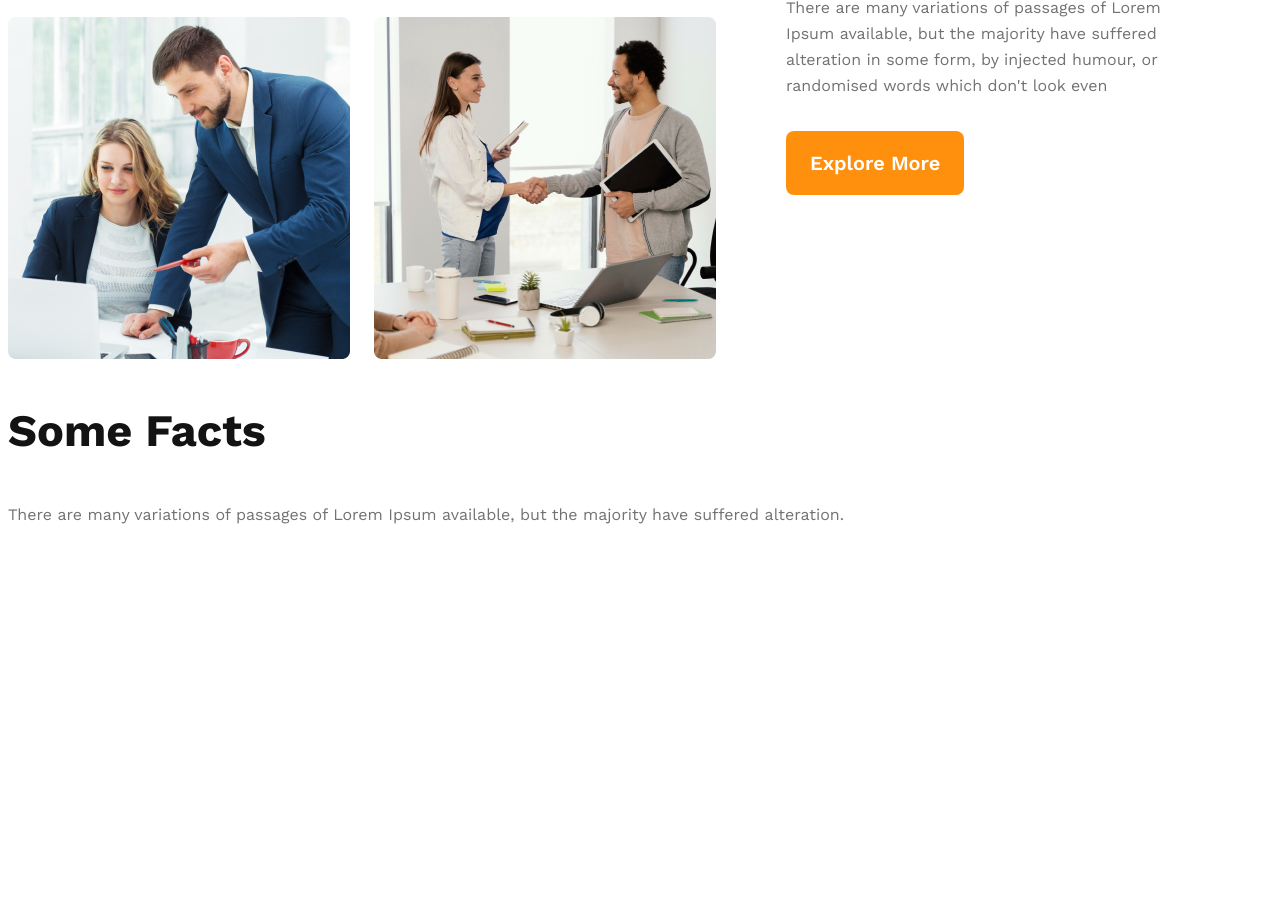
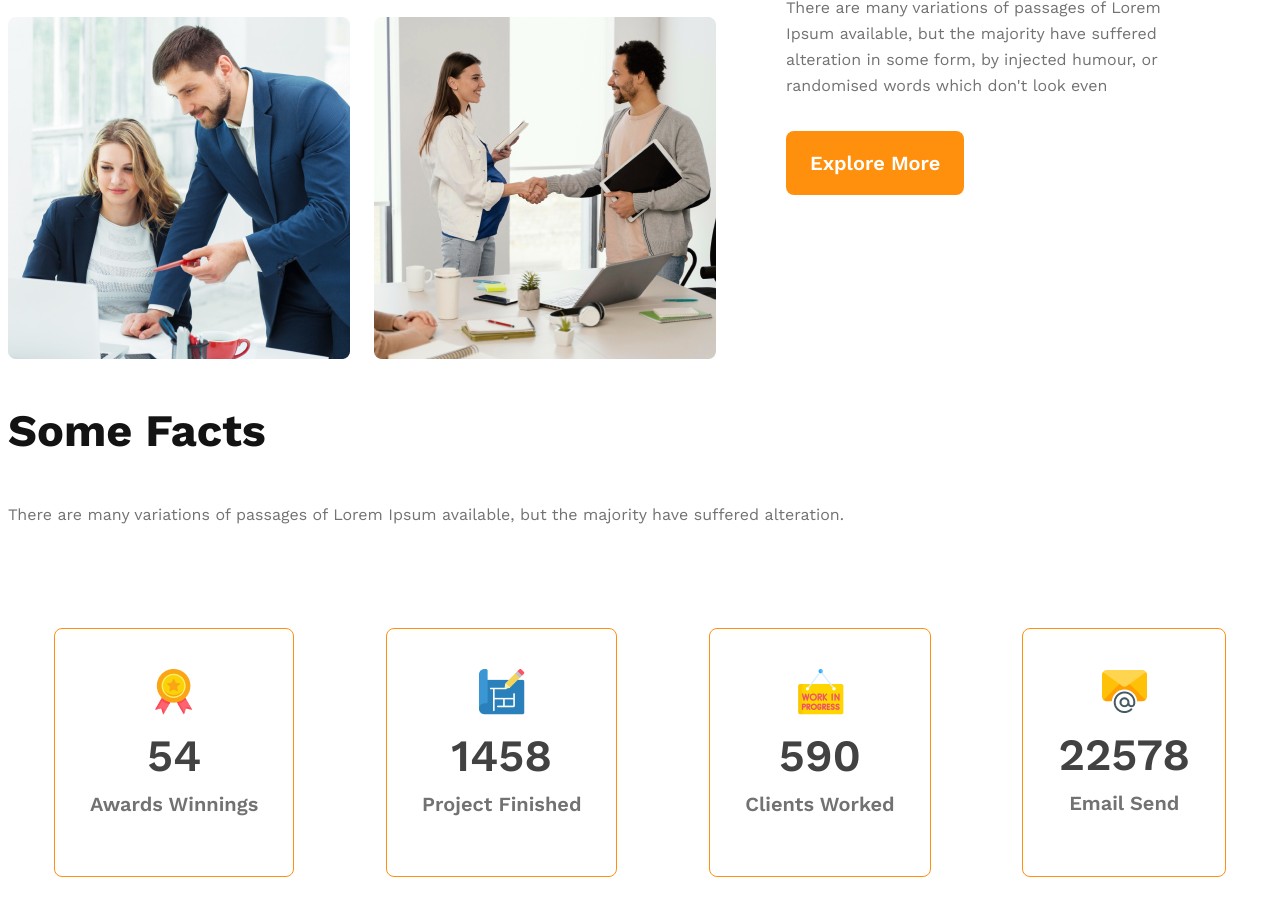
Before and after one commit to Arafat01007/g3-architect-project, a plain HTML site: page index.html in a window 1280 px wide. Shown: the part 1477-2392 px from the top of the page. Before the commit the page ends 2075 px from the top, so only its background shows below. Drawn offline with nearby package versions, Linux system fonts and the light colour scheme.

Commit message:
finished facts section

```diff
--- a/index.html
+++ b/index.html
@@ -55,13 +55,36 @@
         <!-- features section -->
 
         <section class="features">
-            <h3 class="black-span">Some Facts</h3>
-            <p class="text-primary">There are many variations of passages of Lorem Ipsum available, but the majority have suffered alteration.</p>
+
         </section>
         <!-- facts section -->
 
         <section class="facts">
-
+            <h3 class="black-span">Some Facts</h3>
+            <p class="text-primary">There are many variations of passages of Lorem Ipsum available, but the majority
+                have suffered alteration.</p>
+            <div class="facts-card-container">
+                <div class="facts-card">
+                    <img src="images/icons/ribon.png" alt="">
+                    <h2 class="card-stats">54</h2>
+                    <p class="card-title">Awards Winnings</p>
+                </div>
+                <div class="facts-card">
+                    <img src="images/icons/projects.png" alt="">
+                    <h2 class="card-stats">1458</h2>
+                    <p class="card-title">Project Finished</p>
+                </div>
+                <div class="facts-card">
+                    <img src="images/icons/customers.png" alt="">
+                    <h2 class="card-stats">590</h2>
+                    <p class="card-title">Clients Worked</p>
+                </div>
+                <div class="facts-card">
+                    <img src="images/icons/email.png" alt="">
+                    <h2 class="card-stats">22578</h2>
+                    <p class="card-title">Email Send</p>
+                </div>
+            </div>
         </section>
     </main>
     <footer>
--- a/styles/styles.css
+++ b/styles/styles.css
@@ -128,7 +128,34 @@ main {
     font-weight: 700;
 }
 
+/* facts section related styles */
 
+.facts-card-container {
+    display: flex;
+    justify-content: space-around;
+    margin-top: 100px;
+}
+
+.facts-card {
+    border-radius: 8px;
+    border: 1px solid #FF900E;
+    text-align: center;
+    padding: 40px 35px;
+}
+
+.card-stats {
+    color: #424242;
+    font-size: 2.8rem;
+    font-weight: 600;
+    margin: 10px 0;
+}
+
+.card-title {
+    color: #727272;
+    font-size: 1.25rem;
+    font-weight: 600;
+    margin-top: 5px;
+}
 
 
 
@@ -165,6 +192,7 @@ main {
     header {
         padding: 20px;
     }
+
     .team-content {
         padding: 0 20px;
     }
```
